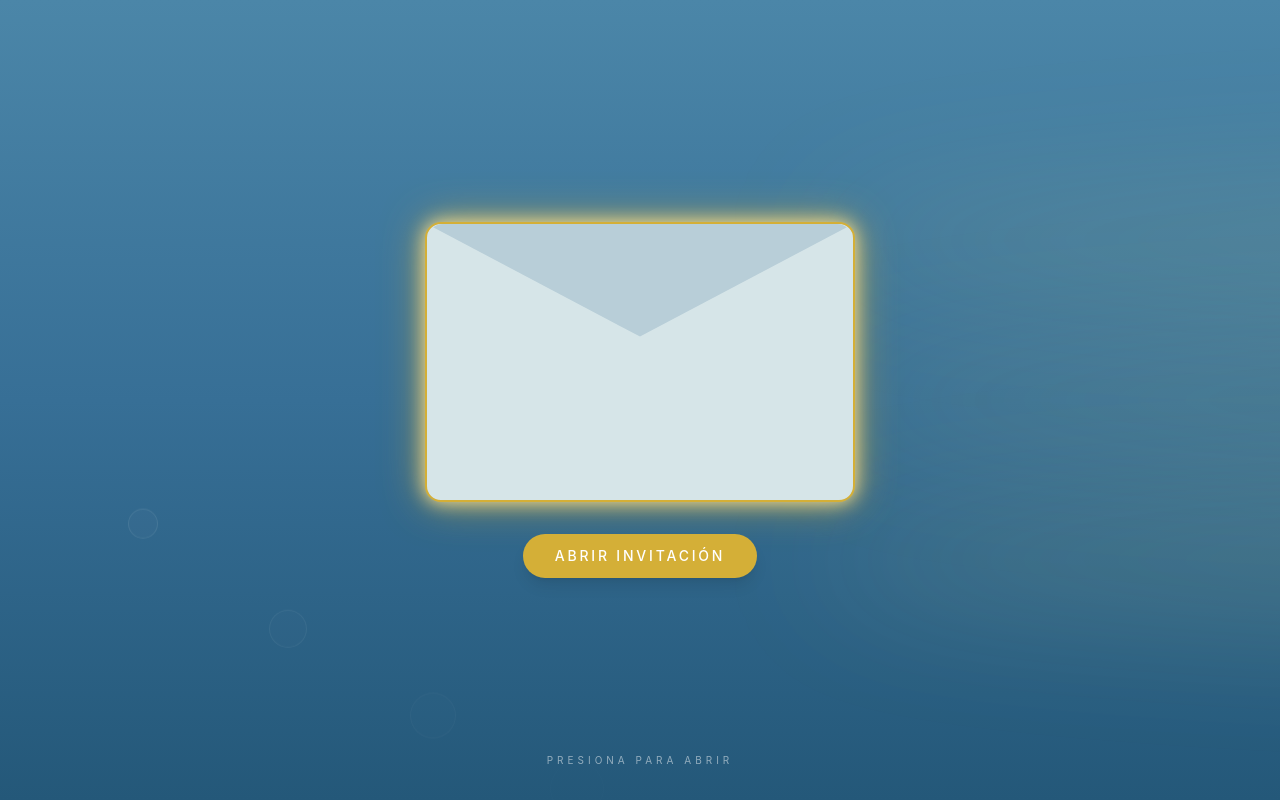
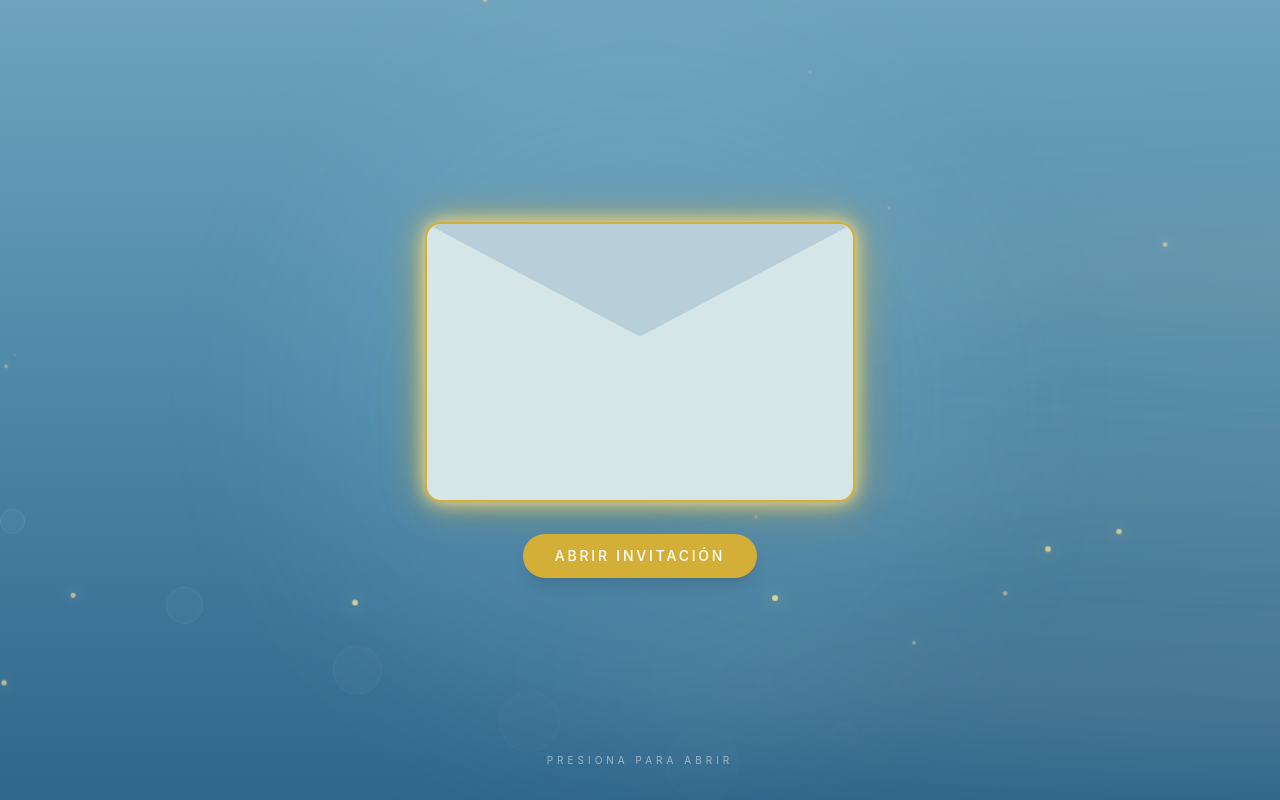
Before and after one commit to Steve0365/XVInvitaacion, a Next.js app: page / in a window 1280 px wide. Built offline with nearby package versions, Linux system fonts and the light colour scheme.

Commit message:
Add files via upload

```diff
--- a/app/globals.css
+++ b/app/globals.css
@@ -35,8 +35,9 @@ html { scroll-behavior: smooth; }
 body {
   overflow-x: hidden;
   overflow-y: auto;
+  min-height: 100vh;
   color: white;
-  background: #123b63;
+  background: #8CCFE8;
   font-family: 'Inter', sans-serif;
   -webkit-font-smoothing: antialiased;
   -moz-osx-font-smoothing: grayscale;
--- a/app/page.js
+++ b/app/page.js
@@ -16,6 +16,7 @@ import Music from '../components/Music'
 import RSVP from '../components/RSVP'
 import Footer from '../components/Footer'
 import MusicPlayer from '../components/MusicPlayer'
+import DynamicBackground from '../components/DynamicBackground'
 
 const EnvelopeScreen = dynamic(
   () => import('../components/EnvelopeScreen'),
@@ -81,6 +82,7 @@ export default function Home() {
             transition={{ duration: 0.6, ease: [0.23, 1, 0.32, 1] }}
             className="relative min-h-screen"
           >
+            <DynamicBackground />
             <Navbar />
             {sections.map(({ Component }, i) => (
               <motion.div
--- /dev/null
+++ b/components/DynamicBackground.jsx
@@ -0,0 +1,20 @@
+'use client'
+
+import { motion, useScroll, useTransform } from 'framer-motion'
+
+export default function DynamicBackground() {
+  const { scrollYProgress } = useScroll()
+
+  const background = useTransform(
+    scrollYProgress,
+    [0, 0.25, 0.5, 0.75, 1],
+    ['#8CCFE8', '#5FA9C9', '#347BA4', '#123E67', '#062747']
+  )
+
+  return (
+    <motion.div
+      className="fixed inset-0 pointer-events-none"
+      style={{ background }}
+    />
+  )
+}
--- a/components/EnvelopeScreen.jsx
+++ b/components/EnvelopeScreen.jsx
@@ -25,32 +25,54 @@ export default function EnvelopeScreen({ onOpen }) {
           initial={{ opacity: 1 }}
           exit={{ opacity: 0, scale: 1.04, filter: 'blur(3px)' }}
           transition={{ duration: 0.7, ease: [0.23, 1, 0.32, 1] }}
-          className="fixed inset-0 z-[100] flex flex-col items-center justify-center overflow-hidden select-none bg-gradient-to-b from-[#4b86a8] via-[#376f96] to-[#245879]"
+          className="fixed inset-0 z-[100] flex flex-col items-center justify-center overflow-hidden select-none bg-gradient-to-b from-[#6FA3BD] via-[#4C87A8] to-[#2F668C]"
         >
+          {/* Burbujas del sobre */}
           <div className="absolute inset-0 pointer-events-none">
-            {Array.from({ length: 8 }).map((_, i) => (
-              <motion.span
+            {Array.from({ length: 18 }).map((_, i) => (
+              <motion.div
                 key={i}
-                className="absolute rounded-full border border-white/20 bg-white/5"
+                className="absolute rounded-full border border-white/20 bg-white/10"
                 style={{
-                  width: `${30 + i * 8}px`,
-                  height: `${30 + i * 8}px`,
-                  left: `${10 + i * 11}%`,
+                  width: `${25 + (i % 5) * 12}px`,
+                  height: `${25 + (i % 5) * 12}px`,
+                  left: `${(i * 13) % 100}%`,
                 }}
-                animate={{ y: ['100vh', '-20vh'], opacity: [0, 0.7, 0] }}
-                transition={{ duration: 18 + i * 2, repeat: Infinity, delay: i * 1.5, ease: 'linear' }}
+                animate={{ y: ['100vh', '-20vh'], opacity: [0, 0.6, 0] }}
+                transition={{ duration: 18 + (i % 5) * 3, repeat: Infinity, delay: i * 0.8, ease: 'linear' }}
               />
             ))}
           </div>
 
+          {/* Ondas de agua */}
           <div className="absolute inset-0 pointer-events-none">
-            {[1, 2, 3].map((x) => (
+            {[1, 2, 3].map((wave) => (
               <motion.div
-                key={x}
-                className="absolute left-1/2 w-[140%] h-40 rounded-[50%] bg-yellow-200/10 blur-3xl"
-                style={{ top: `${20 * x}%` }}
-                animate={{ x: ['-10%', '10%', '-10%'] }}
-                transition={{ duration: 10, repeat: Infinity, ease: 'easeInOut' }}
+                key={wave}
+                className="absolute left-1/2 w-[160%] h-40 rounded-[50%] bg-[#FFE29A]/10 blur-3xl"
+                style={{ top: `${wave * 25}%` }}
+                animate={{ x: ['-8%', '8%', '-8%'] }}
+                transition={{ duration: 12, repeat: Infinity, ease: 'easeInOut', delay: wave }}
+              />
+            ))}
+          </div>
+
+          {/* Brillo ambiental */}
+          <motion.div
+            className="absolute w-[600px] h-[600px] rounded-full bg-[#BFE8FF]/20 blur-3xl"
+            animate={{ scale: [1, 1.2, 1], opacity: [0.3, 0.6, 0.3] }}
+            transition={{ duration: 8, repeat: Infinity, ease: 'easeInOut' }}
+          />
+
+          {/* Partículas doradas */}
+          <div className="absolute inset-0 pointer-events-none">
+            {Array.from({ length: 25 }).map((_, i) => (
+              <motion.span
+                key={i}
+                className="absolute w-1 h-1 rounded-full bg-[#FFE29A] shadow-[0_0_12px_#FFE29A]"
+                style={{ left: `${Math.random() * 100}%`, top: `${Math.random() * 100}%` }}
+                animate={{ y: [0, -40, 0], opacity: [0, 0.8, 0], scale: [0.5, 1.5, 0.5] }}
+                transition={{ duration: 3 + (i % 4), repeat: Infinity, delay: i * 0.3 }}
               />
             ))}
           </div>
```
